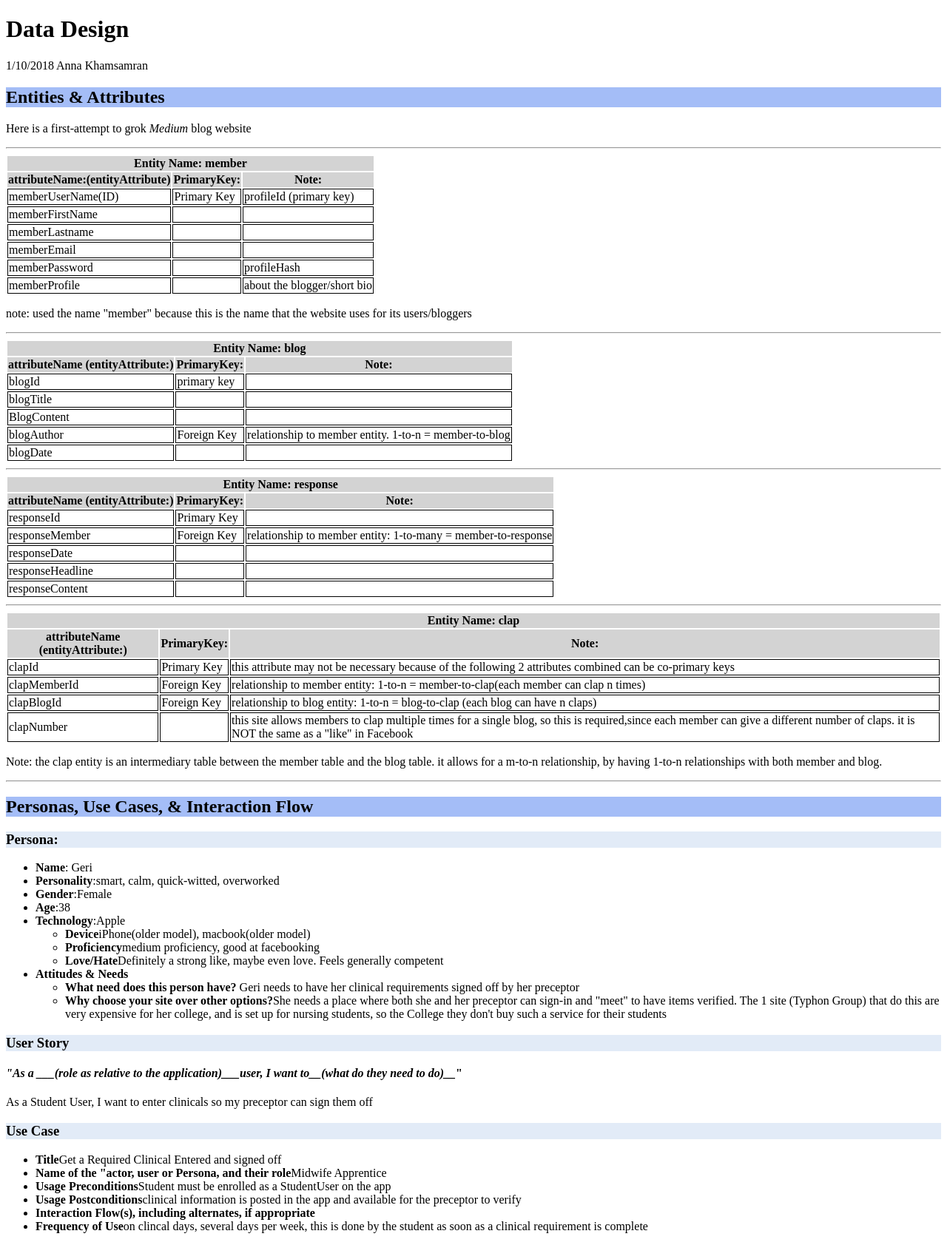
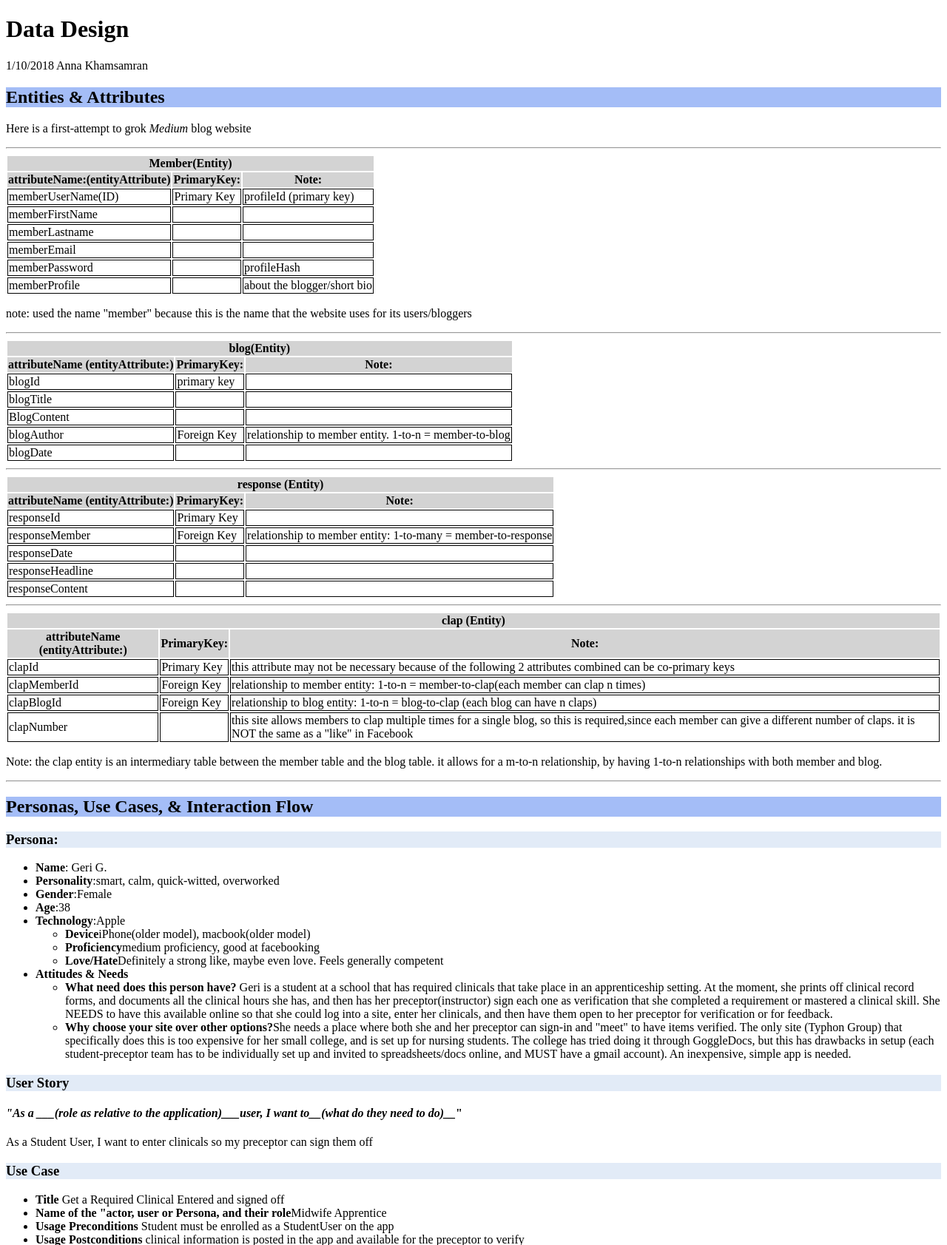
Before and after one commit to akhamsamran/data-design-project, a PHP site: page / in a window 1280 px wide. Shown: the top 1683 px of the page at 74% size. Run offline with PHP 8.4, Linux system fonts and the light colour scheme.

Commit message:
cleaned up the nested ul inside of li to avoid error messages(the li has to enclose the ul)

```diff
--- a/index.php
+++ b/index.php
@@ -2,7 +2,7 @@
 <html lang="en">
 	<head>
 		<meta charset="UTF-8"/>
-		<title>Title</title>
+		<title>data-design</title>
 		<link rel="stylesheet" href="css/style.css"/>
 	</head>
 	<body>
@@ -20,7 +20,7 @@
 				<hr/>
 				<table>
 					<thead>
-						<th colspan="3"><strong>Entity Name:</strong> member</th>
+						<th colspan="3"><strong>Member</strong>(Entity)</th>
 					</thead>
 					<tr>
 						<th>attributeName:(entityAttribute)</th>
@@ -87,7 +87,7 @@
 
 				<table>
 					<thead>
-						<th colspan="3"><strong>Entity Name:</strong> blog</th>
+						<th colspan="3"><strong>blog</strong>(Entity)</th>
 					</thead>
 					<tr>
 						<th>attributeName (entityAttribute:)</th>
@@ -152,7 +152,7 @@
 
 				<table>
 					<thead>
-						<th colspan="3"><strong>Entity Name:</strong> response </th>
+						<th colspan="3"><strong>response</strong> (Entity) </th>
 					</thead>
 					<tr>
 						<th>attributeName (entityAttribute:)</th>
@@ -217,7 +217,7 @@
 
 				<table>
 					<thead>
-						<th colspan="3"><strong>Entity Name:</strong> clap</th>
+						<th colspan="3"><strong>clap</strong> (Entity)</th>
 					</thead>
 					<tr>
 						<th>attributeName (entityAttribute:)</th>
@@ -286,21 +286,23 @@
 				<h2>Personas, Use Cases, & Interaction Flow</h2>
 				<h3>Persona:</h3>
 				<ul>
-					<li><strong>Name</strong>: Geri </li>
+					<li><strong>Name</strong>: Geri G.</li>
 					<li><strong>Personality</strong>:smart, calm, quick-witted, overworked</li>
 					<li><strong>Gender</strong>:Female</li>
 					<li><strong>Age</strong>:38</li>
-					<li><strong>Technology</strong>:Apple</li>
+					<li><strong>Technology</strong>:Apple
 					<ul>
 						<li><strong>Device</strong>iPhone(older model), macbook(older model)</li>
 						<li><strong>Proficiency</strong>medium proficiency, good at facebooking</li>
 						<li><strong>Love/Hate</strong>Definitely a strong like, maybe even love. Feels generally competent</li>
 					</ul>
-					<li><strong>Attitudes & Needs</strong></li>
+					</li>
+					<li><strong>Attitudes & Needs</strong>
 					<ul>
-						<li><strong>What need does this person have?</strong> Geri needs to have her clinical requirements signed off by her preceptor</li>
-						<li><strong>Why choose your site over other options?</strong>She needs a place where both she and her preceptor can sign-in and "meet" to have items verified. The 1 site (Typhon Group) that do this are very expensive for her college, and is set up for nursing students, so the College they don't buy such a service for their students</li>
+						<li><strong>What need does this person have?</strong> Geri is a student at a school that has required clinicals that take place in an apprenticeship setting.  At the moment, she prints off clinical record forms, and documents all the clinical hours she has, and then has her preceptor(instructor) sign each one as verification that she completed a requirement or mastered a clinical skill.  She NEEDS to have this available online so that she could log into a site, enter her clinicals, and then have them open to her preceptor for verification or for feedback.</li>
+						<li><strong>Why choose your site over other options?</strong>She needs a place where both she and her preceptor can sign-in and "meet" to have items verified. The only site (Typhon Group) that specifically does this is too expensive for her small college, and is set up for nursing students.  The college has tried doing it through GoggleDocs, but this has drawbacks in setup (each student-preceptor team has to be individually set up and invited to spreadsheets/docs online, and MUST have a gmail account).  An inexpensive, simple app is needed.</li>
 					</ul>
+					</li>
 				</ul>
 
 				<h3>User Story</h3>
@@ -308,12 +310,12 @@
 				<p>As a Student User, I want to enter clinicals so my preceptor can sign them off</p>
 				<h3>Use Case</h3>
 				<ul>
-					<li><strong>Title</strong>Get a Required Clinical Entered and signed off</li>
+					<li><strong>Title</strong> Get a Required Clinical Entered and signed off</li>
 					<li><strong>Name of the "actor, user or Persona, and their role</strong>Midwife Apprentice</li>
-					<li><strong>Usage Preconditions</strong>Student must be enrolled as a StudentUser on the app</li>
-					<li><strong>Usage Postconditions</strong>clinical information is posted in the app and available for the preceptor to verify</li>
+					<li><strong>Usage Preconditions</strong> Student must be enrolled as a StudentUser on the app</li>
+					<li><strong>Usage Postconditions</strong> clinical information is posted in the app and available for the preceptor to verify</li>
 					<li><strong>Interaction Flow(s), including alternates, if appropriate</strong></li>
-					<li><strong>Frequency of Use</strong>on clincal days, several days per week, this is done by the student as soon as a clinical requirement is complete</li>
+					<li><strong>Frequency of Use</strong> on clincal days, several days per week, this is done by the student as soon as a clinical requirement is complete</li>
 				</ul>
 				<h3>Interaction Flow:</h3>
 				<ul>
```
